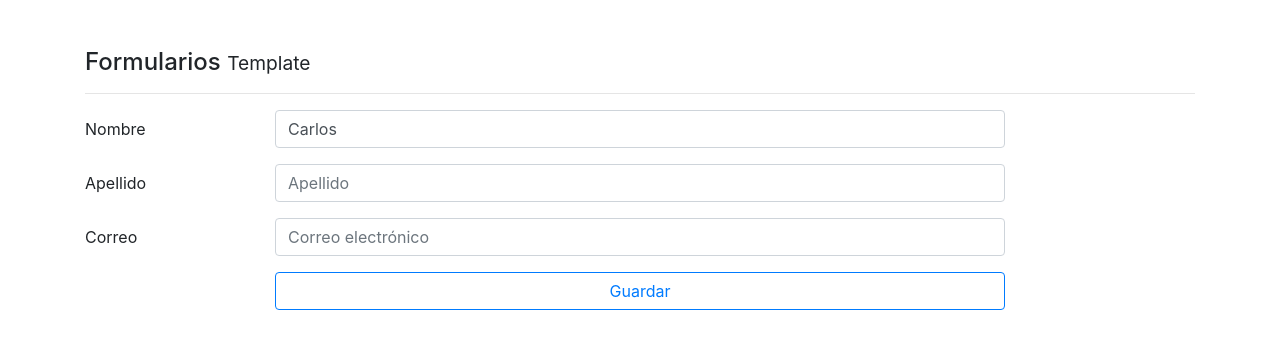
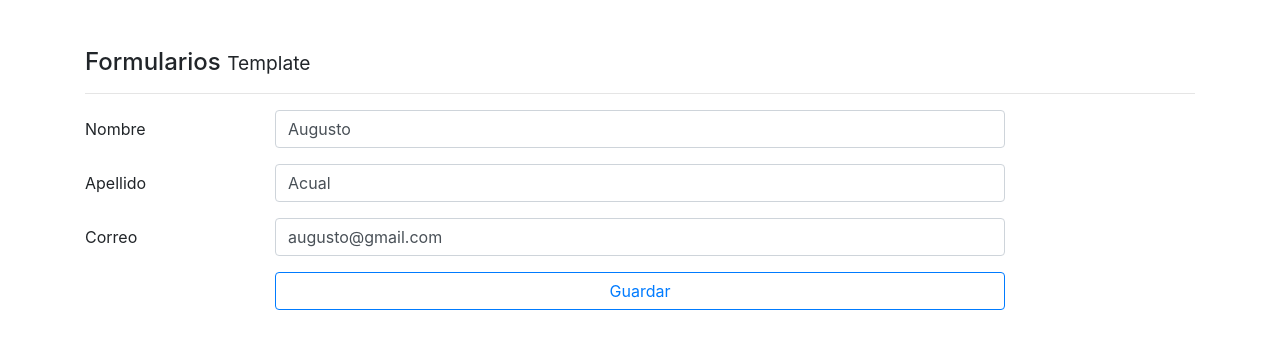
Before and after one commit to augustoqa/08-formularios-angular, an Angular app: page /template in a window 1280 px wide. Shown: the top 348 px of the page. Built offline with nearby package versions, Linux system fonts and the light colour scheme.

Commit message:
Template Validaciones independientes y cambios de estilo

```diff
--- a/src/app/pages/template/template.component.html
+++ b/src/app/pages/template/template.component.html
@@ -11,10 +11,12 @@
         <input class="form-control"
                type="text"
                name="nombre"
+               [class.is-invalid]="nombre.invalid && nombre.touched"
                [ngModel]="usuario.nombre"
                placeholder="Nombre"
                required
-               minlength="5">
+               minlength="5"
+               #nombre="ngModel">
       </div>
     </div>
 
@@ -23,8 +25,14 @@
       <div class="col-8">
 
         <input class="form-control"
+               name="apellido"
+               [class.is-invalid]="apellido.invalid && apellido.touched"
+               [ngModel]="usuario.apellido"
                type="text"
-               placeholder="Apellido">
+               placeholder="Apellido"
+               required
+               minlength="5"
+               #apellido="ngModel">
       </div>
     </div>
 
@@ -36,7 +44,13 @@
 
       <input class="form-control"
              type="email"
-             placeholder="Correo electrónico">
+             name="correo"
+             [class.is-invalid]="correo.invalid && correo.touched"
+             [ngModel]="usuario.correo"
+             placeholder="Correo electrónico"
+             required
+             pattern="[a-z0-9._%+-]+@[a-z0-9.-]+\.[a-z]{2,3}$"
+             #correo="ngModel">
     </div>
   </div>
 
--- a/src/app/pages/template/template.component.ts
+++ b/src/app/pages/template/template.component.ts
@@ -9,7 +9,9 @@ import { NgForm } from '@angular/forms';
 export class TemplateComponent implements OnInit {
 
   usuario = {
-    nombre: 'Carlos'
+    nombre: 'Augusto',
+    apellido: 'Acual',
+    correo: 'augusto@gmail.com',
   }
 
   constructor() { }
```
